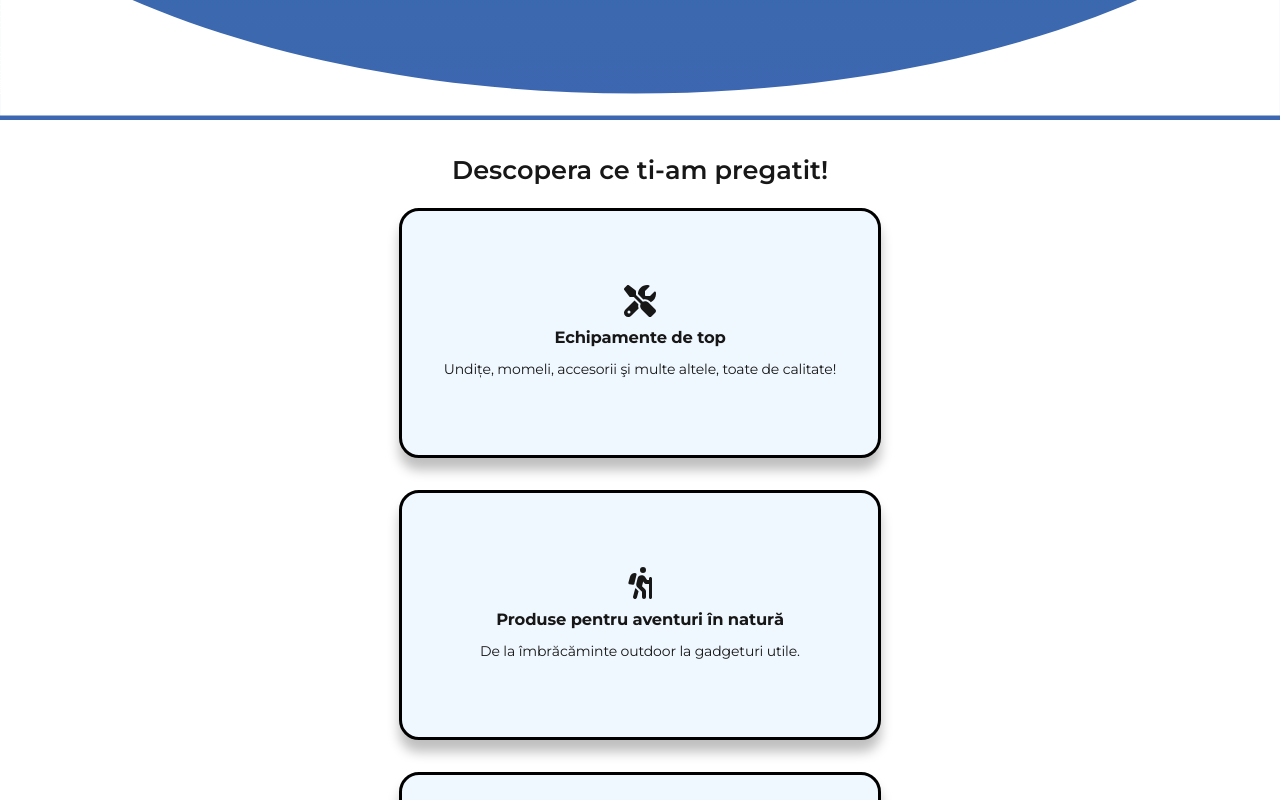
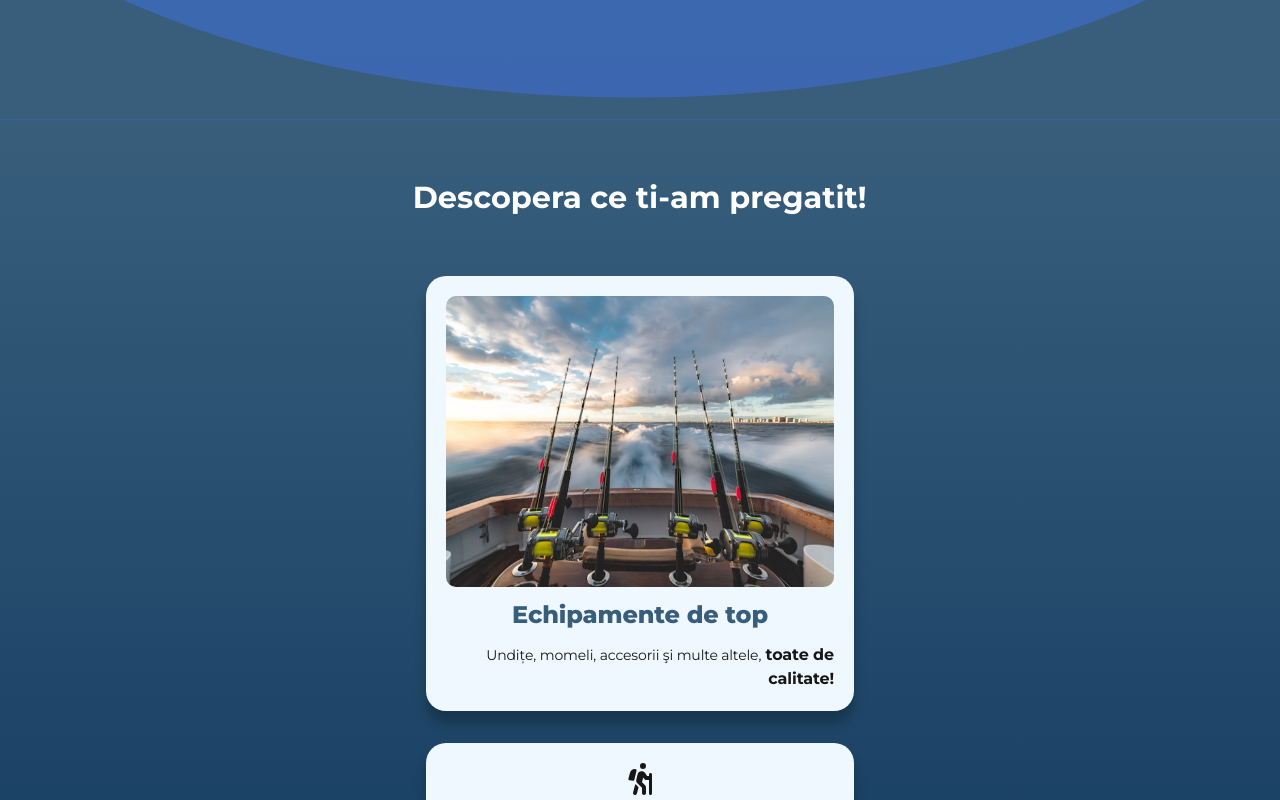
Before and after one commit to balanbogdan94/operatiunea-monstru, a Next.js app: page / in a window 1280 px wide. Shown: the part 1080-1880 px from the top of the page. Built offline with nearby package versions, Linux system fonts and the light colour scheme.

Commit message:
Refactored the card

```diff
--- a/src/app/page.module.css
+++ b/src/app/page.module.css
@@ -6,7 +6,6 @@
 .main {
 	display: flex;
 	flex-direction: column;
-	gap: 32px;
 	/* background-image: linear-gradient(to top, #ebbba7 0%, #cfc7f8 100%); */
 }
 
--- a/src/components/sections/AdvantagesSection.module.css
+++ b/src/components/sections/AdvantagesSection.module.css
@@ -2,16 +2,18 @@
 	display: flex;
 	flex-direction: column;
 	align-items: center;
-	gap: 20px;
-	padding: 0 20px;
+	gap: 60px;
+	padding: 60px 20px;
 	scroll-snap-align: start;
+	background: linear-gradient(to bottom, #385e7c, #0b3358);
 }
 .root h2 {
 	font-family: var(--font-montserrat);
-	font-size: 32px;
+	font-size: 38px;
 	line-height: 36px;
-	font-weight: 600;
+	font-weight: 700;
 	text-align: center;
+	color: #ffffff;
 }
 
 .root ul {
@@ -23,6 +25,7 @@
 	letter-spacing: -0.01em;
 	list-style-type: none;
 	display: flex;
+	align-items: center;
 	flex-direction: column;
 	gap: 24px;
 }
@@ -30,18 +33,24 @@
 .root li {
 	display: flex;
 	flex-direction: column;
-	gap: 8px;
+	max-width: 90%;
+	gap: 16px;
 	align-items: center;
 	justify-content: center;
-	max-width: 50vw;
 	text-align: center;
-	border: 3px solid #000000;
 	padding: 20px;
 	border-radius: 20px;
 	box-shadow: 0px 12px 12px rgba(0, 0, 0, 0.25);
-	height: 250px;
 	opacity: 1;
 	background-color: aliceblue;
+}
+
+.root li h3 {
+	font-family: var(--font-montserrat);
+	font-size: 24px;
+	line-height: 24px;
+	font-weight: 800;
+	color: #385e7c;
 }
 
 .root svg {
--- a/src/components/sections/AdvantagesSection.tsx
+++ b/src/components/sections/AdvantagesSection.tsx
@@ -1,12 +1,9 @@
 import React from 'react';
 import styles from './AdvantagesSection.module.css';
 import { FontAwesomeIcon } from '@fortawesome/react-fontawesome';
-import {
-	faHiking,
-	faTools,
-	faUserFriends,
-} from '@fortawesome/free-solid-svg-icons';
+import { faHiking, faUserFriends } from '@fortawesome/free-solid-svg-icons';
 import { motion } from 'framer-motion';
+import Image from 'next/image';
 
 const AdvantagesSection = () => {
 	const variants = {
@@ -22,7 +19,6 @@ const AdvantagesSection = () => {
 	const getUlVariants = (index: number) => ({
 		initial: {
 			x: -300,
-			// y: -(index * 250 + index * 24 + index * 8),
 			rotate: !index ? 0 : index % 2 === 0 ? 10 : -10,
 		},
 		inView: { y: 0, rotate: 0, x: 0 },
@@ -40,10 +36,24 @@ const AdvantagesSection = () => {
 			</motion.h2>
 			<motion.ul variants={variants}>
 				<motion.li variants={getUlVariants(0)} transition={{ duration: 0.5 }}>
-					<FontAwesomeIcon icon={faTools} />
+					<div
+						style={{
+							position: 'relative',
+							width: '100%',
+							aspectRatio: 16 / 12,
+						}}>
+						<Image
+							style={{ borderRadius: 10 }}
+							objectFit='cover'
+							src={'/top-equpment.jpg'}
+							alt={''}
+							fill
+						/>
+					</div>
 					<h3>Echipamente de top</h3>
-					<span>
-						Undițe, momeli, accesorii şi multe altele, toate de calitate!
+					<span style={{ textAlign: 'end' }}>
+						Undițe, momeli, accesorii şi multe altele,
+						<b style={{ fontSize: 16 }}> toate de calitate!</b>
 					</span>
 				</motion.li>
 				<motion.li variants={getUlVariants(1)} transition={{ duration: 0.2 }}>
--- a/src/components/sections/LandingSection.module.css
+++ b/src/components/sections/LandingSection.module.css
@@ -99,6 +99,7 @@
 	width: 100%;
 	height: auto;
 	overflow: hidden;
+	display: flex;
 }
 
 @keyframes underlines {
--- a/src/components/sections/LandingSection.tsx
+++ b/src/components/sections/LandingSection.tsx
@@ -63,7 +63,7 @@ const LandingSection = () => {
 					xmlns='http://www.w3.org/2000/svg'>
 					<path
 						d='M868 0.62854C773.797 71.9901 613.015 119 430.5 119C252.43 119 95.0469 74.2518 0 5.79834V134H868V0.62854Z'
-						fill='#FFFFFF'
+						fill='#385E7C'
 					/>
 				</svg>
 			</div>
```
Also changed, not shown: public/top-equpment.jpg (added).
